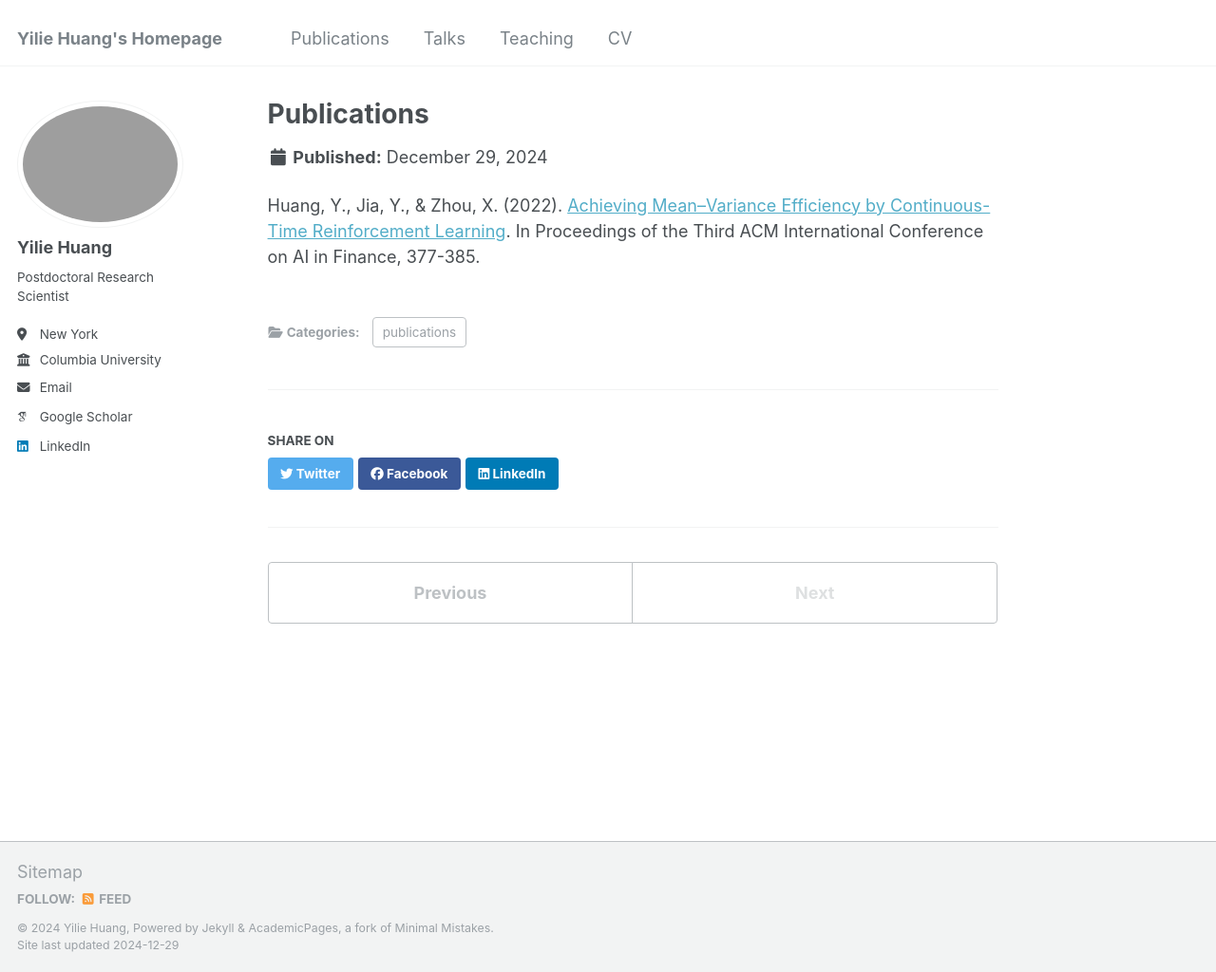
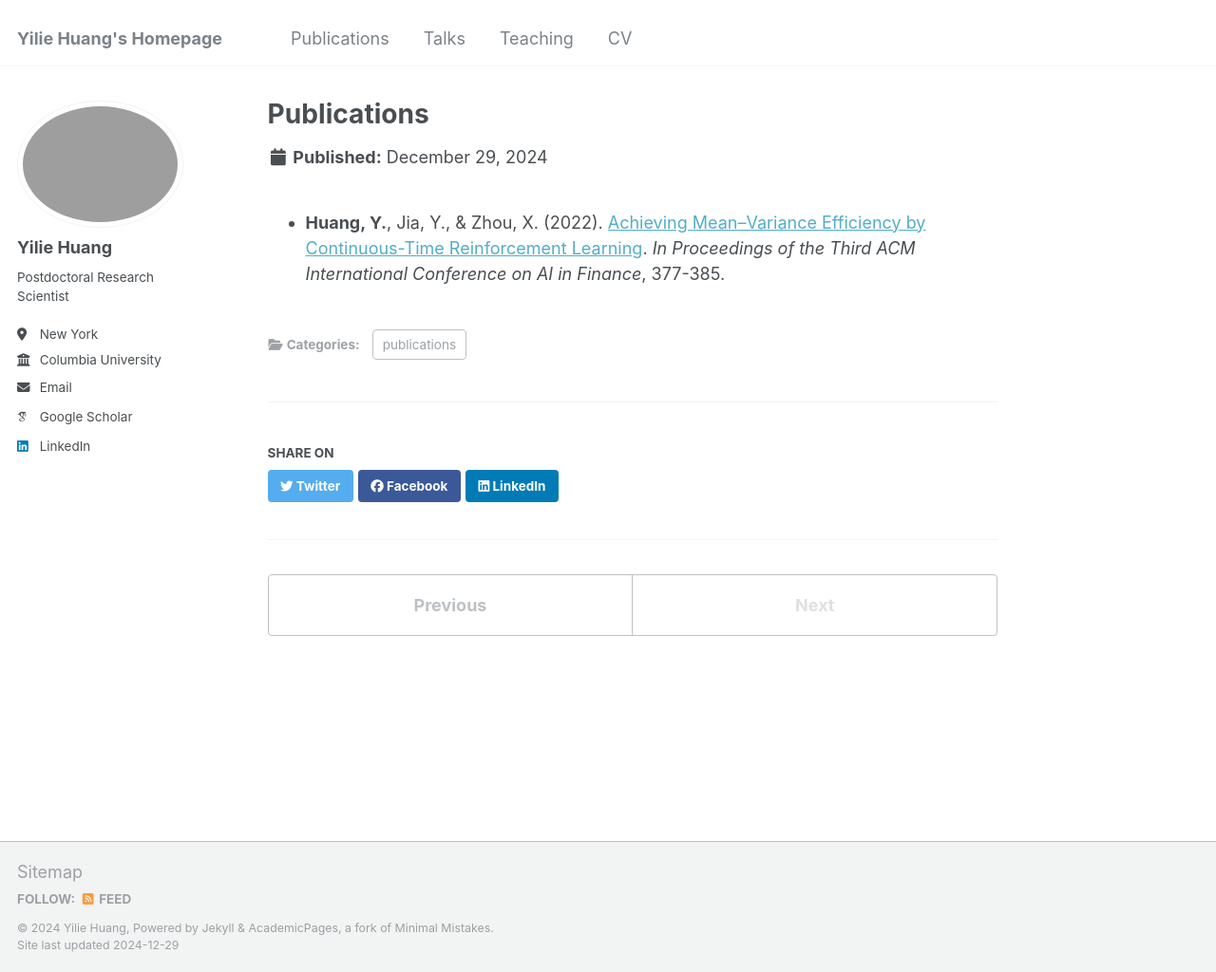
Before and after one commit to yiliehuang/yiliehuang.github.io, a Jekyll site: the page built from _publications/publications.md, in a window 1280 px wide and 1024 px high. Shown: the whole window at 95% size. Built offline with Jekyll 4.4.1, drawn with Linux system fonts in a browser that asks for light colours; some web fonts are replaced.

Commit message:
Update publications.md

```diff
--- a/_publications/publications.md
+++ b/_publications/publications.md
@@ -4,4 +4,6 @@ category: publications
 permalink: publication/publications
 ---
 
-Huang, Y., Jia, Y., & Zhou, X. (2022). [Achieving Mean–Variance Efficiency by Continuous-Time Reinforcement Learning](https://www.columbia.edu/~xz2574/download/HJZ2.pdf). In Proceedings of the Third ACM International Conference on AI in Finance, 377-385.
+<ul>
+  <li><strong>Huang, Y.</strong>, Jia, Y., & Zhou, X. (2022). <a href="https://www.columbia.edu/~xz2574/download/HJZ2.pdf">Achieving Mean–Variance Efficiency by Continuous-Time Reinforcement Learning</a>. <em>In Proceedings of the Third ACM International Conference on AI in Finance</em>, 377-385.</li>
+</ul>
```
